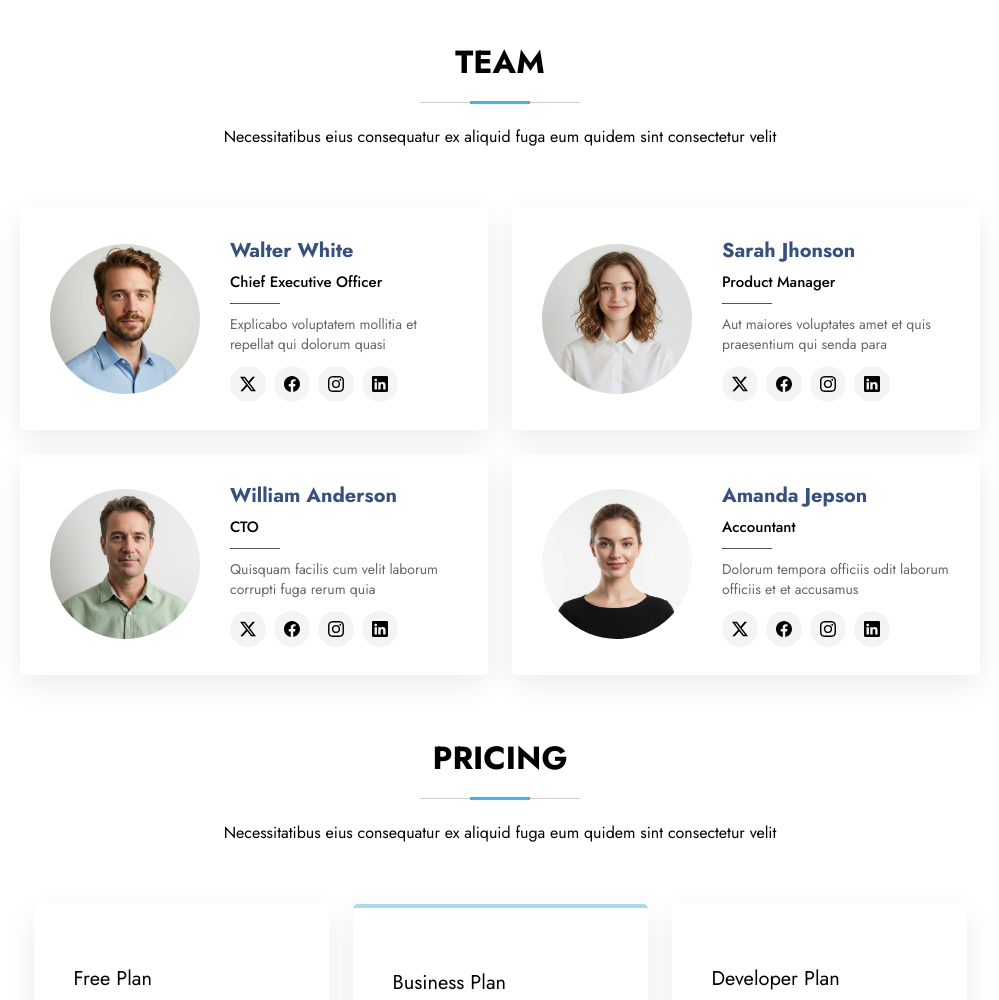
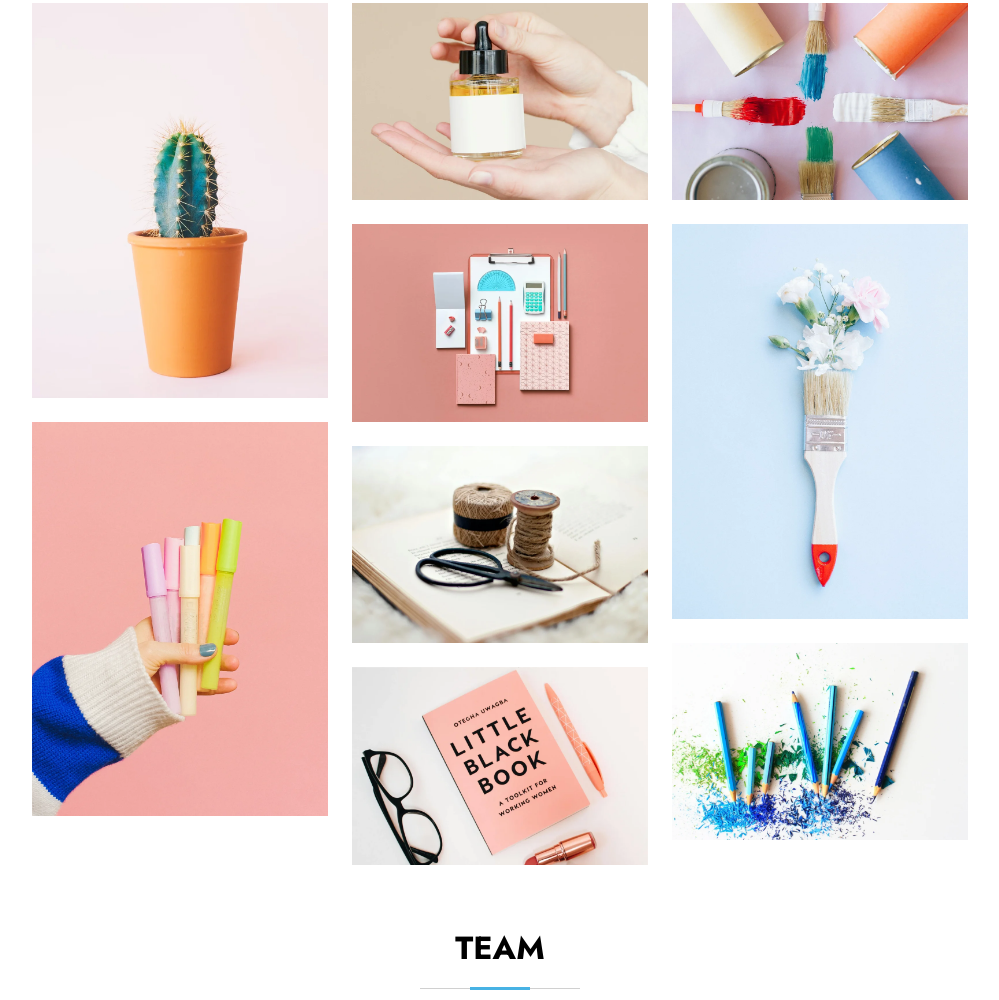
Before and after one commit to Pirogramming-24/piro24_Arsha_03, a plain HTML site: page index.html in a window 1280 px wide. Shown: the part 316-1316 px from the top of the page, without its empty margins (140-1139 px from the left). Drawn offline with Linux system fonts and the light colour scheme.

Commit message:
포트폴리오 사진 넣었음

```diff
--- a/index.html
+++ b/index.html
@@ -38,7 +38,50 @@
                     <li>Web</li>
                 </ul>
             </div>
-            <div id="content_C"></div>
+            <div id="content_C">
+                <div class="content_val_C">
+                    <div class="image_wrap b">
+                        <img src="/images/C/portfoilo/one_app.webp" alt="">
+                        <div class="explain">Hello</div>
+                    </div>
+                    <div class="image_wrap b">
+                        <img src="/images/C/portfoilo/two_web.webp" alt="">
+                        <div class="explain">Hello</div>
+                    </div>
+                </div>
+                <div class="content_val_C">
+                    <div class="image_wrap a">
+                        <img src="/images/C/portfoilo/one_card.webp" alt="">
+                        <div class="explain">Hello</div>
+                    </div>
+                    <div class="image_wrap a">
+                        <img src="/images/C/portfoilo/two_app.webp" alt="">
+                        <div class="explain">Hello</div>
+                    </div>
+                    <div class="image_wrap a">
+                        <img src="/images/C/portfoilo/three_app.webp" alt="">
+                        <div class="explain">Hello</div>
+                    </div>
+                    <div class="image_wrap a">
+                        <img src="/images/C/portfoilo/three_web.webp" alt="">
+                        <div class="explain">Hello</div>
+                    </div>
+                </div>
+                <div class="content_val_C">
+                    <div class="image_wrap a">
+                        <img src="/images/C/portfoilo/one_web.webp" alt="">
+                        <div class="explain">Hello</div>
+                    </div>
+                    <div class="image_wrap b">
+                        <img src="/images/C/portfoilo/two_card.webp" alt="">
+                        <div class="explain">Hello</div>
+                    </div>
+                    <div class="image_wrap a">
+                        <img src="/images/C/portfoilo/three_card.webp" alt="">
+                        <div class="explain">Hello</div>
+                    </div>
+                </div>
+            </div>
         </div>
         <div id="Team">
             <div id="team_title_C">
--- a/styles/C.css
+++ b/styles/C.css
@@ -6,6 +6,9 @@
   --card:    #ffffff;      /* 카드 배경 */
   --shadow:  0 10px 30px rgba(0,0,0,.08);
   --font_color : #444444;
+  --image_width_three_state: 296px;
+  --image_height_a: 197.43px;
+  --image_height_b: 394.57px;
 }
 
 
@@ -69,7 +72,39 @@
     color:#ffffff;
     cursor:pointer;
 }
-#Portfolio #content_C{}
+#Portfolio #content_C{
+    width:960px;
+    margin:0 auto;
+    display: flex;
+}
+#Portfolio #content_C .content_val_C{
+    width:calc(100%/3);
+}
+#Portfolio #content_C .content_val_C .image_wrap{
+    width:100%;
+    padding:0 12px; margin-top: 24px;
+    position:relative;
+    overflow: hidden;
+}
+#Portfolio #content_C .content_val_C .a{
+    height: var(--image_height_a);
+}
+#Portfolio #content_C .content_val_C .b{
+    height: var(--image_height_b);
+}
+#Portfolio #content_C .content_val_C img{
+    width:var(--image_width_three_state);
+}
+#Portfolio #content_C .content_val_C .explain{
+    position:absolute;
+    height:90px; width:var(--image_width_three_state);
+    background-color: var(--card); opacity:0.9;
+    transition: transform 0.3s ease-out;
+    pointer-events: none;
+}
+#Portfolio #content_C .content_val_C img:hover+.explain{
+    transform: translateY(-100%);
+}
 
 /* ------------------------ Team section ------------------------ */
 
```
Also changed, not shown: images/C/portfoilo/one_app.webp (added), images/C/portfoilo/one_card.webp (added), images/C/portfoilo/one_web.webp (added), images/C/portfoilo/three_app.webp (added), images/C/portfoilo/three_card.webp (added), images/C/portfoilo/three_web.webp (added), images/C/portfoilo/two_app.webp (added), images/C/portfoilo/two_card.webp (added), images/C/portfoilo/two_web.webp (added), 2 other files.
